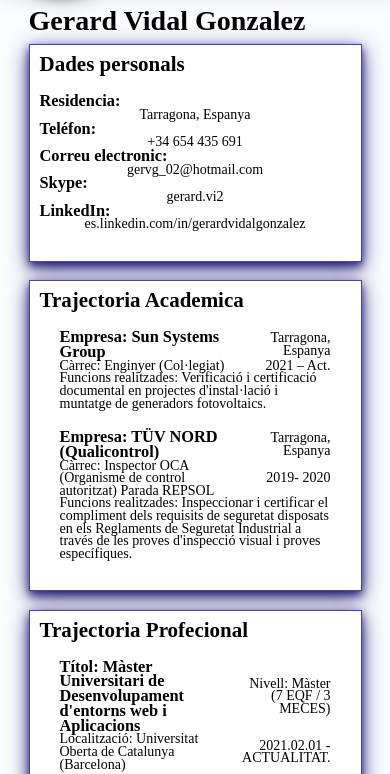
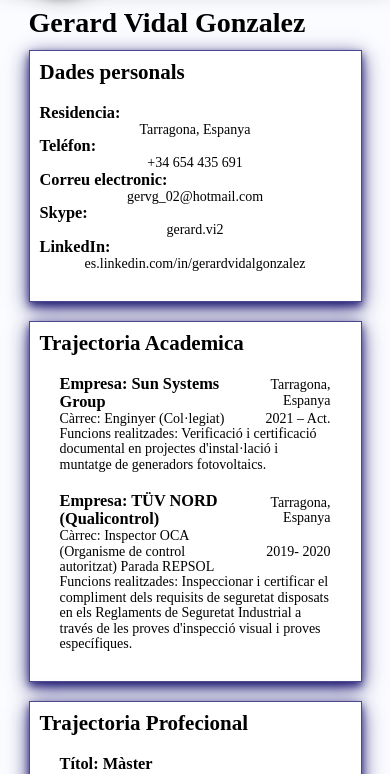
Before and after one commit to LrMgic/M.458_PAC1, a website built with Parcel: page src/index.html in a window 390 px wide. Shown: the part 311-1085 px from the top of the page. Built offline with nearby package versions, Linux system fonts and the light colour scheme.

Commit message:
PAC 1 - 1.1V

```diff
--- a/src/assets/styles/layouts/_cv.scss
+++ b/src/assets/styles/layouts/_cv.scss
@@ -36,7 +36,6 @@ body {
 
 @media (max-width: 400px) {
   body {
-    line-height: 0.9;
     font-size: 14px;
   }
 }
```
